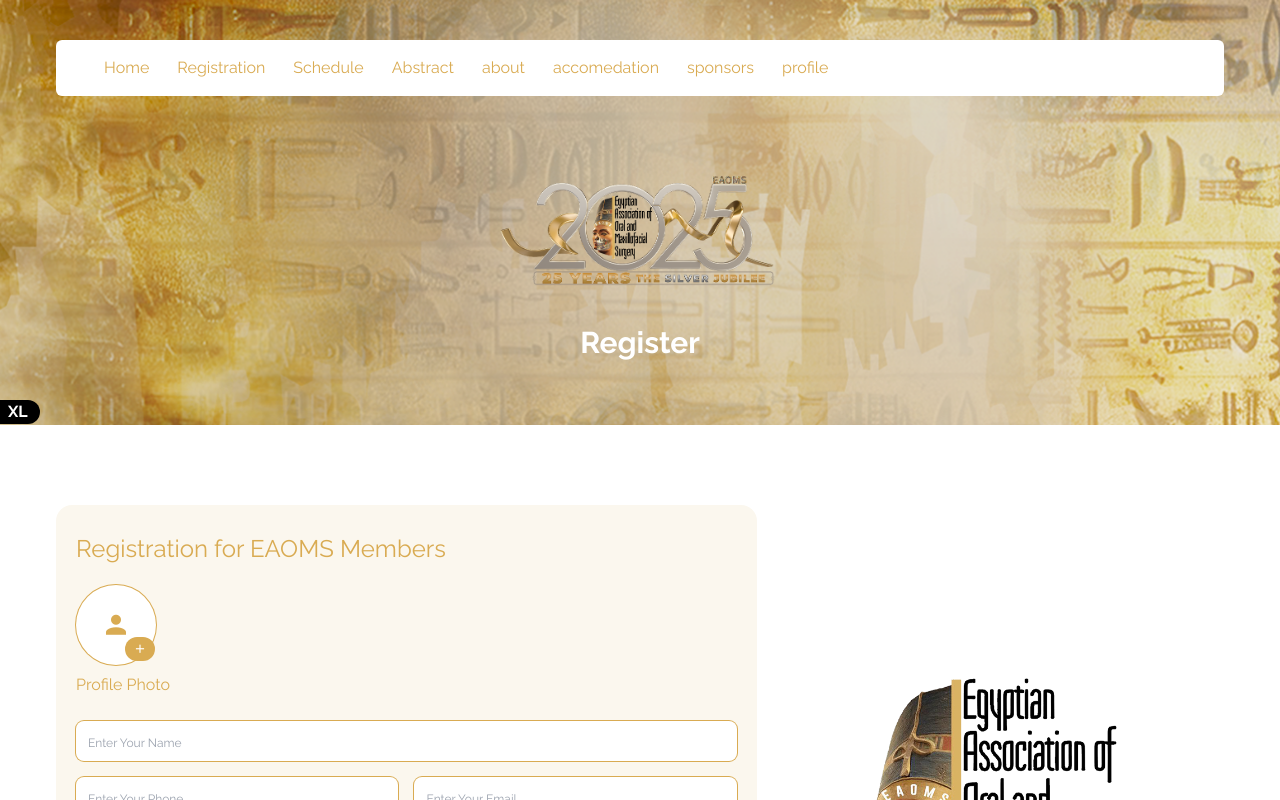
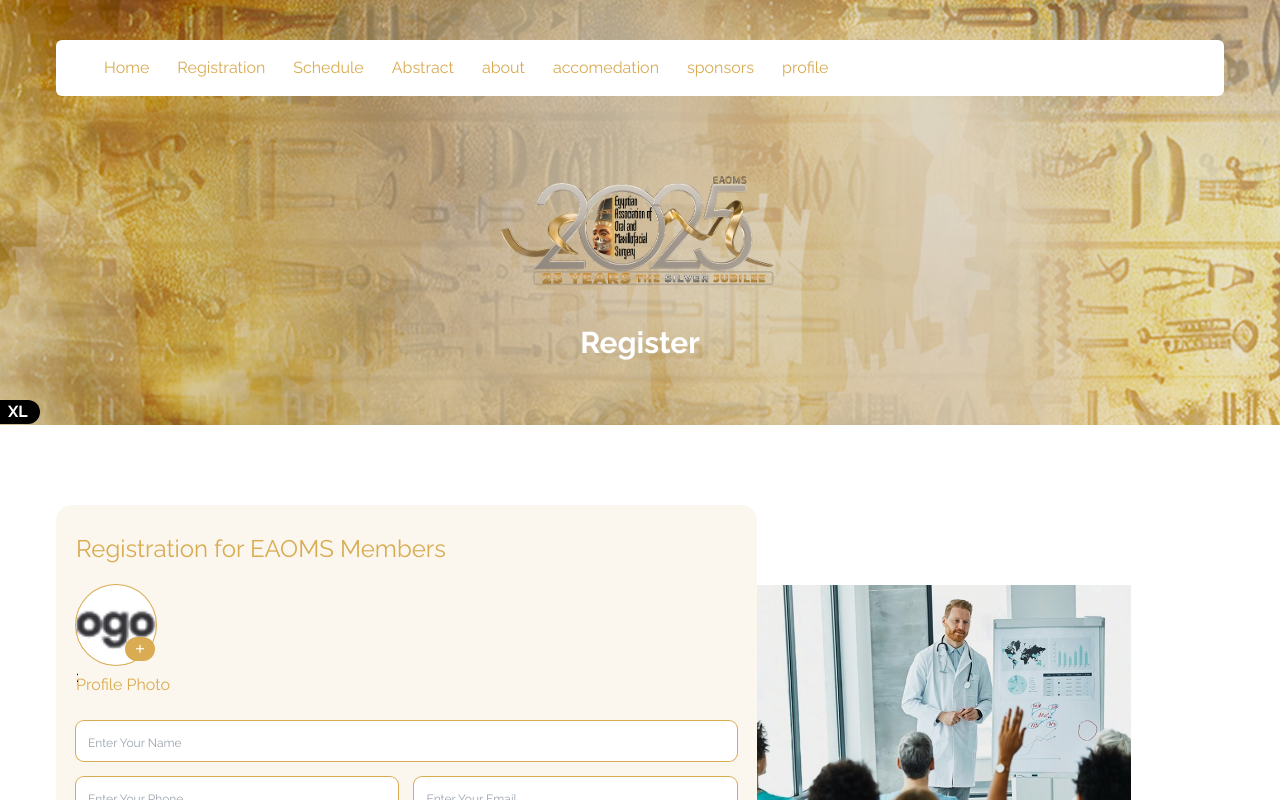
Before and after one commit to Nehal-Homoda/dentist-event, a Next.js app: page /registerForm in a window 1280 px wide. Shown: the top 800 px of the page. Built offline with nearby package versions, Linux system fonts and the light colour scheme.

Commit message:
finish work on uploadphoto component and send props of user image from parent and fire event from child

```diff
--- a/src/app/(default)/registerForm/page.tsx
+++ b/src/app/(default)/registerForm/page.tsx
@@ -1,13 +1,27 @@
+"use client";
+
 import BaseBtn from "@/components/Base/BaseBtn";
 import FormCard from "@/components/Base/FormCard";
 import SharedCountDown from "@/components/shared/SharedCountDown";
 import SharedHeader from "@/components/shared/SharedHeader";
 import SharedUploadPhoto from "@/components/shared/SharedUploadPhoto";
-import { brand, icons } from "@/core/AssetsManager";
+import { brand, elements, heros, icons } from "@/core/AssetsManager";
 
-import React from "react";
+import React, { useState } from "react";
 
 export default function page() {
+    const [imageSentFromChild, setImageSentFromChild] = useState(null);
+    const imageChanged = (e) => {
+        const file = e;
+        const reader = new FileReader();
+        if (file) {
+            reader.onloadend = () => {
+                setImageSentFromChild(reader.result);
+            };
+            reader.readAsDataURL(file);
+        }
+        setImageSentFromChild(e);
+    };
     return (
         <div>
             <SharedHeader pageName="Register" />
@@ -17,7 +31,14 @@
                     title="Registration for EAOMS Members"
                     actionName="Send Now"
                 >
-                    <SharedUploadPhoto></SharedUploadPhoto>
+                    <SharedUploadPhoto
+                        imageUploaded={
+                            imageSentFromChild
+                                ? imageSentFromChild
+                                : elements.sponsor2.src
+                        }
+                        changeImageUploaded={imageChanged}
+                    ></SharedUploadPhoto>
                     <p className="text-primary mt-2 mb-6">Profile Photo</p>
                     <div className="grid md:grid-cols-2 gap-4 mb-16">
                         <input
@@ -77,11 +98,11 @@
                         <input className="outline-input py-1" type="file" />
                     </div>
                 </FormCard>
-                <div className="md:col-span-4 md:order-2 order-1 mx-auto my-auto ">
-                    <div className="lg:w-72 lg:h-72 w-52 h-52">
+                <div className="md:col-span-4 md:order-2 order-1 mx-auto my-20">
+                    <div className="w-[80%] ">
                         <img
                             className="w-full h-full object-contain"
-                            src={brand.logo_text.src}
+                            src={heros.register_img.src}
                             alt=""
                         />
                     </div>
--- a/src/components/shared/SharedUploadPhoto.tsx
+++ b/src/components/shared/SharedUploadPhoto.tsx
@@ -1,34 +1,61 @@
-'use client'
-import React, { useState } from 'react'
+"use client";
+import React, { useEffect, useState } from "react";
 
-export default function SharedUploadPhoto() {
+type Props = {
+    imageUploaded: string;
+    changeImageUploaded: (file: File,convertedImage:string) => void;
+};
+
+export default function SharedUploadPhoto({
+    imageUploaded,
+    changeImageUploaded,
+}: Props) {
     const [image, setImage] = useState(null);
-    const [isImage, setIsImage] = useState(false)
+    const [isImage, setIsImage] = useState(false);
     const showImage = (e) => {
         const file = e.target.files[0];
         if (file) {
-            setIsImage(true)
-            const reader = new FileReader()
+            setIsImage(true);
+            const reader = new FileReader();
             reader.onloadend = () => {
                 setImage(reader.result);
             };
             reader.readAsDataURL(file);
         }
+        changeImageUploaded(file,image);
+    };
+    useEffect(() => {
+        if (imageUploaded) {
+            setImage(imageUploaded);
+            setIsImage(true);
+        }
+    });
 
-    }
     return (
-        <div className='w-20 h-20 relative '>
-            <div className='relative bg-white w-full h-full rounded-full ring-1 ring-primary '>
-                <input onChange={showImage} type="file" accept='image/*' id="uploadImage" className='absolute z-30  opacity-0  w-full h-full' />
-                {isImage && <img src={image} alt="" className='w-full h-full object-contain' />}
-                {!isImage && <span className="mdi mdi-account text-primary text-3xl z-1  absolute top-[50%] left-[50%] -translate-x-[50%] -translate-y-[50%]"></span>}
-
-                {!isImage ? <div className='cursor-pointer px-2  text-center bg-primary text-white  rounded-xl   absolute top-[80%] left-[80%] -translate-x-[50%] -translate-y-[50%]'>
+        <div className="w-20 h-20 relative ">
+            <div className="relative bg-white w-full h-full rounded-full ring-1 ring-primary  ">
+                <input
+                    onChange={showImage}
+                    type="file"
+                    accept="image/*"
+                    id="uploadImage"
+                    className="absolute z-30  opacity-0  w-full h-full"
+                />
+                {isImage && (
+                    <img
+                        src={image}
+                        alt=""
+                        className="w-full h-full object-cover rounded-full"
+                    />
+                )}
+                {!isImage && (
+                    <span className="mdi mdi-account text-primary text-3xl z-1  absolute top-[50%] left-[50%] -translate-x-[50%] -translate-y-[50%]"></span>
+                )}
+                <div className="cursor-pointer px-2  text-center bg-primary text-white  rounded-xl   absolute top-[80%] left-[80%] -translate-x-[50%] -translate-y-[50%]">
                     <span className="mdi mdi-plus text-sm"></span>
-                </div> : <div></div>}
-
+                </div>{" "}
+                : <div></div>
             </div>
-
         </div>
-    )
+    );
 }
```
Also changed, not shown: src/core/AssetsManager.ts (+15 -13 lines), src/assets/images/heros/register-img.png (added).
